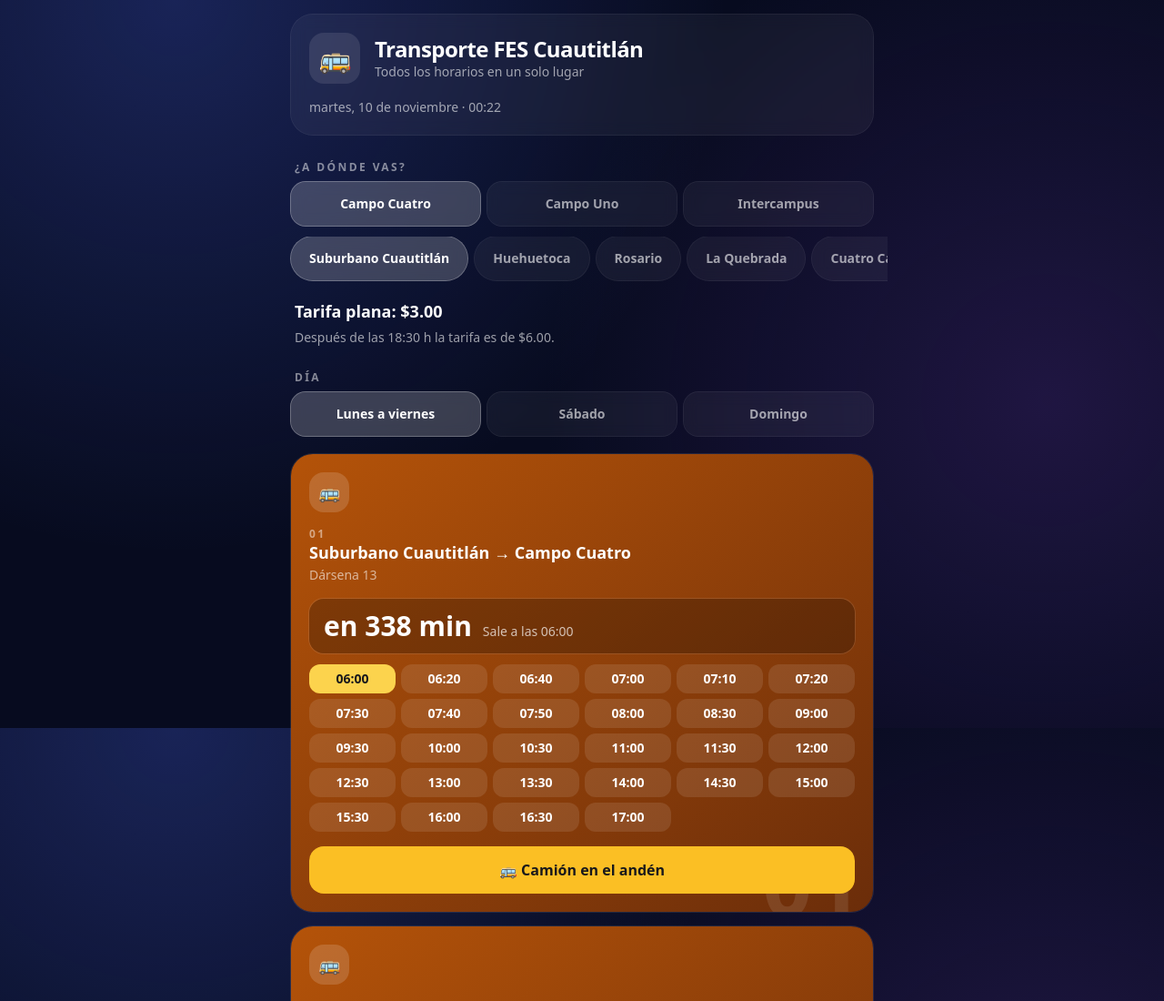
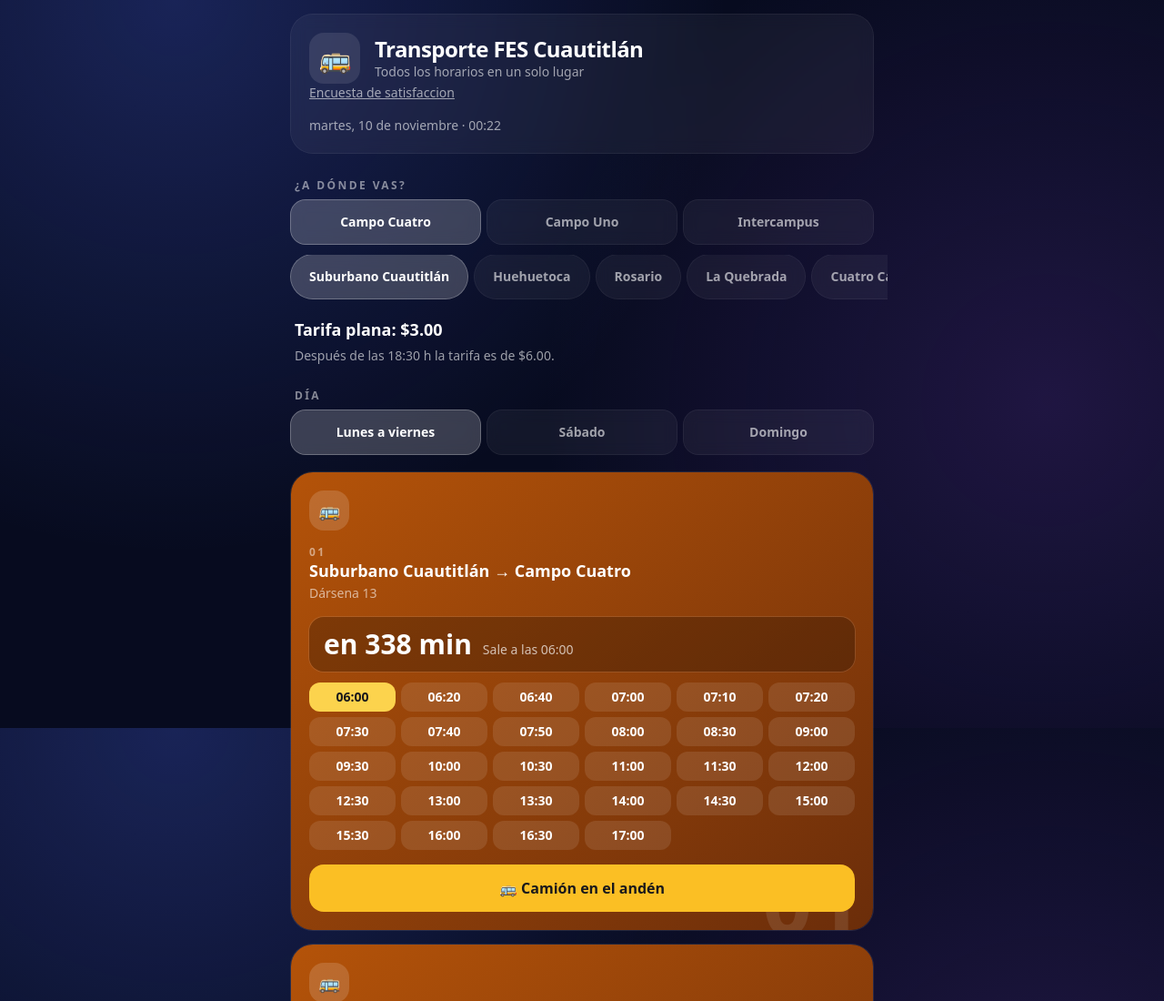
Before and after one commit to Bitjornet/Transporte-Fesc, a plain HTML site: page index.html in a window 1280 px wide. Shown: the top 1100 px of the page at 91% size. Drawn offline with nearby package versions, Linux system fonts and the light colour scheme; no server answers.

Commit message:
Encuaesta 4

```diff
--- a/index.html
+++ b/index.html
@@ -31,6 +31,7 @@
     </div>
     <p class="text-sm text-white/60">
     <a href="https://docs.google.com/forms/d/e/1FAIpQLSeKg3IYtsDxnxFBIjqCseKassrBgZubDHXRukDXj9Q2A7Nrvw/viewform" target="_black" rel="noopener noreferrer" class="underline hover:text-white transition-colors">
+      Encuesta de satisfaccion
     </a>
     </p>
     <p id="clock" class="mt-4 text-sm font-medium tabular-nums text-white/60"></p>
```
